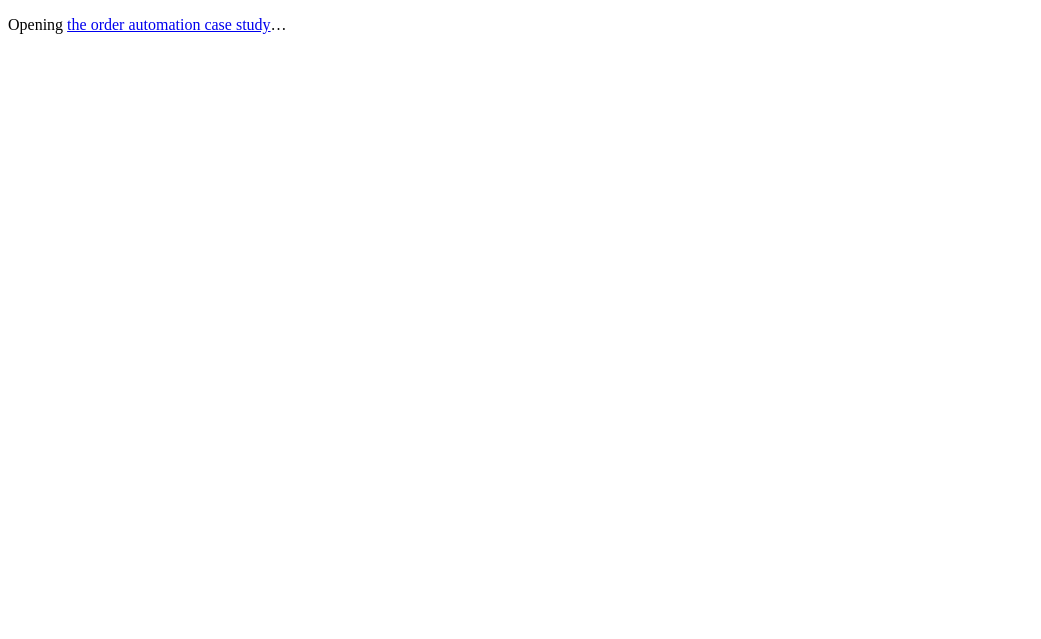
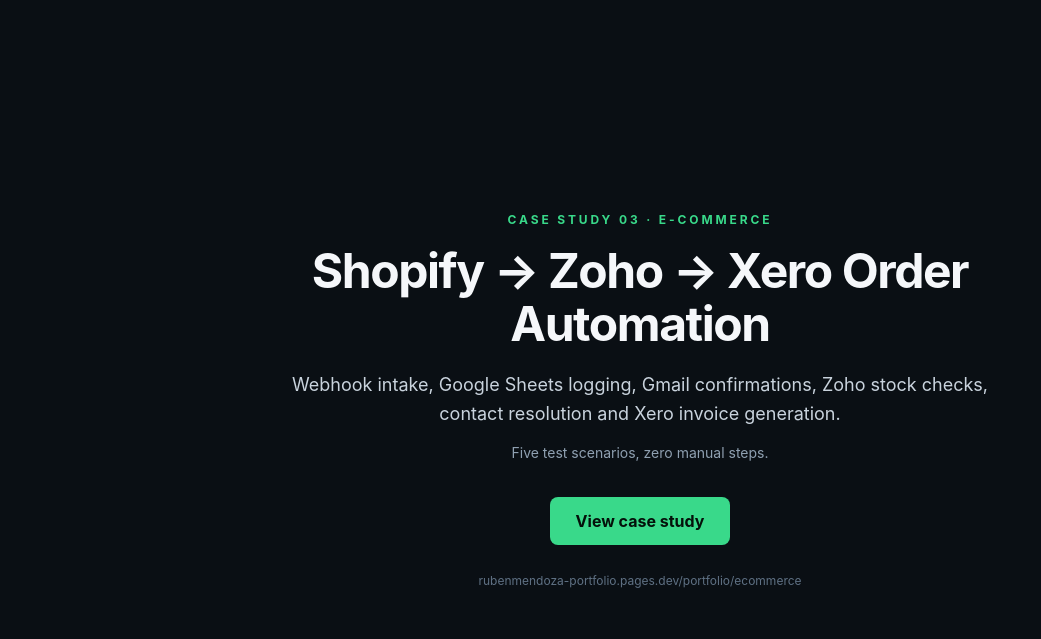
Before and after one commit to rubenjohn6969mendoza-bit/ruben-portfolio, a plain HTML site: page portfolio/ecommerce/index.html in a window 1280 px wide. Shown: the whole page, without its empty margins (0-1041 px from the left). Drawn offline with Linux system fonts and the light colour scheme.

Commit message:
Use static case study landing page
Updated the HTML structure and styles for the e-commerce case study page.

```diff
--- a/portfolio/ecommerce/index.html
+++ b/portfolio/ecommerce/index.html
@@ -17,15 +17,15 @@
 <meta name="twitter:title" content="Shopify → Zoho → Xero Order Automation | Case Study">
 <meta name="twitter:description" content="End-to-end e-commerce order automation built in Make.com — webhook intake, Google Sheets logging, Gmail confirmations, Zoho stock checks, and Xero invoice generation.">
 <meta name="twitter:image" content="https://rubenjohn6969mendoza-bit.github.io/ruben-portfolio/og-image.png">
-<script>
-  (function () {
-    var ua = navigator.userAgent || "";
-    var isBot = navigator.webdriver || /bot|crawler|spider|preview|facebook|twitter|linkedin/i.test(ua);
-    if (!isBot) window.location.replace("https://rubenmendoza-portfolio.pages.dev/portfolio/ecommerce");
-  })();
-</script>
 </head>
-<body>
-<p>Opening <a href="https://rubenmendoza-portfolio.pages.dev/portfolio/ecommerce">the order automation case study</a>…</p>
+<body style="margin:0;min-height:100vh;display:flex;align-items:center;justify-content:center;background:#0a0f14;color:#f5f7fa;font-family:-apple-system,BlinkMacSystemFont,'Segoe UI',Roboto,Helvetica,Arial,sans-serif;">
+<main style="max-width:760px;padding:48px 28px;text-align:center;">
+<p style="margin:0 0 18px;font-size:12px;letter-spacing:0.24em;color:#39d98a;font-weight:700;">CASE STUDY 03 · E-COMMERCE</p>
+<h1 style="margin:0;font-size:clamp(30px,5vw,48px);line-height:1.1;letter-spacing:-0.03em;">Shopify → Zoho → Xero Order Automation</h1>
+<p style="margin:20px 0 0;font-size:clamp(15px,2.2vw,18px);line-height:1.6;color:#c9d3dd;">Webhook intake, Google Sheets logging, Gmail confirmations, Zoho stock checks, contact resolution and Xero invoice generation.</p>
+<p style="margin:14px 0 32px;font-size:14px;line-height:1.6;color:#8fa0b1;">Five test scenarios, zero manual steps.</p>
+<a href="https://rubenmendoza-portfolio.pages.dev/portfolio/ecommerce" style="display:inline-block;padding:14px 26px;border-radius:8px;background:#39d98a;color:#04110a;font-weight:700;text-decoration:none;">View case study</a>
+<p style="margin:28px 0 0;font-size:12px;color:#5f7184;">rubenmendoza-portfolio.pages.dev/portfolio/ecommerce</p>
+</main>
 </body>
 </html>
```
